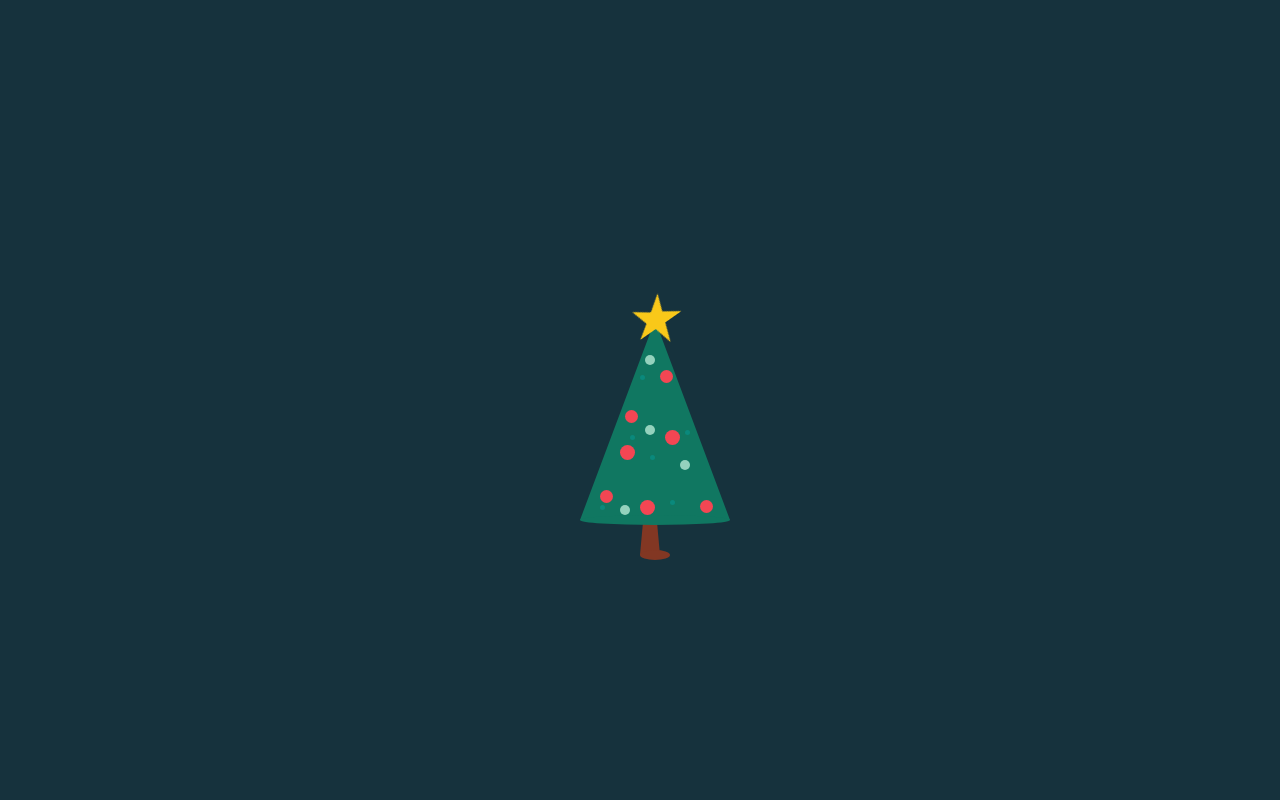
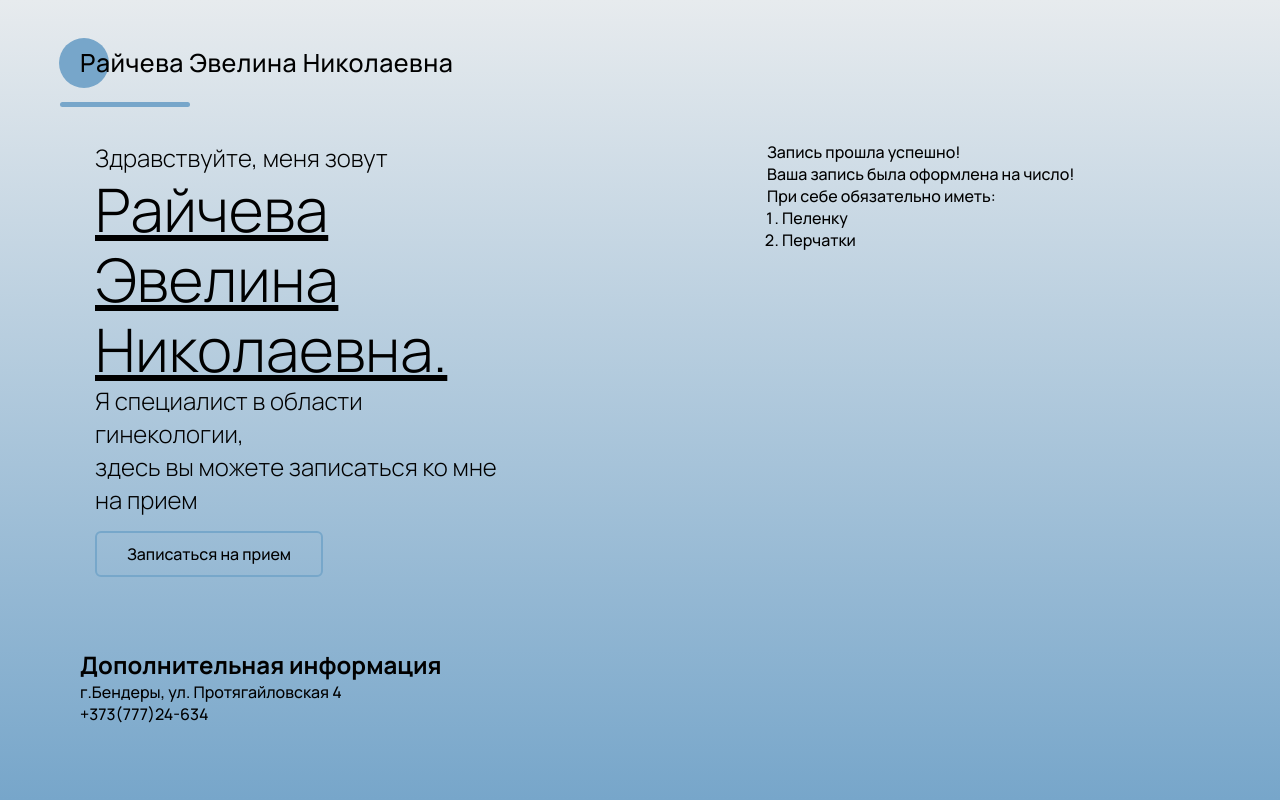
Before and after one commit to slin4er/raycheva_v2.0, a React (Create React App) app: page / in a window 1280 px wide. Shown: the top 800 px of the page. Built offline with nearby package versions, Linux system fonts and the light colour scheme.

Commit message:
styling preview

```diff
--- a/package.json
+++ b/package.json
@@ -52,10 +52,5 @@
 			"last 1 firefox version",
 			"last 1 safari version"
 		]
-	},
-	"devDependencies": {
-		"autoprefixer": "^10.4.13",
-		"postcss": "^8.4.19",
-		"tailwindcss": "^3.2.4"
 	}
 }
--- a/postcss.config.js
+++ /dev/null
@@ -1,6 +0,0 @@
-module.exports = {
-  plugins: {
-    tailwindcss: {},
-    autoprefixer: {},
-  },
-}
--- a/src/components/Layout.tsx
+++ b/src/components/Layout.tsx
@@ -12,8 +12,8 @@ export const Layout: FC<ILayout> = ({ dateClickHandler, sucMes, resData }) => {
 	return (
 		<Main>
 			<Preview message={sucMes} data={resData} />
-			<DatePicker dateClickHandler={dateClickHandler} />
-			<Footer />
+			{/* <DatePicker dateClickHandler={dateClickHandler} />
+			<Footer /> */}
 		</Main>
 	)
 }
--- a/src/components/Preview.tsx
+++ b/src/components/Preview.tsx
@@ -20,26 +20,169 @@ export const Preview: FC<IPropPreview> = ({ message, data }) => {
 	}, [message])
 	return (
 		<PreviewBlock>
-			{mes ? (
-				<div>
-					<h2>Запись прошла успешно!</h2>
-					<div>Ваша запись была оформлена на {data?.appointment} число!</div>
-					<div>При себе обязательно иметь:</div>
-					<ol>
-						<li>Пеленку</li>
-						<li>Перчатки</li>
-					</ol>
-				</div>
-			) : null}
-			<ChristmasTree />
+			<Header>
+				<Label>Райчева Эвелина Николаевна</Label>
+				<Line></Line>
+			</Header>
+			<About>
+				<AboutBlock>
+					<Info>
+						Здравствуйте, меня зовут
+						<br /> <Name>Райчева Эвелина Николаевна.</Name> <br />Я специалист в
+						области гинекологии, <br />
+						здесь вы можете записаться ко мне на прием
+					</Info>
+					<Button>Записаться на прием</Button>
+				</AboutBlock>
+
+				<SuccesMessage>
+					<SuccesMessageTitle>Запись прошла успешно!</SuccesMessageTitle>
+					<SuccesMessageDate>
+						Ваша запись была оформлена на
+						<SuccesMessageTime>{data?.appointment}</SuccesMessageTime> число!
+					</SuccesMessageDate>
+					<SuccesMessageRequire>
+						При себе обязательно иметь:
+					</SuccesMessageRequire>
+					<Ol>
+						<Li>Пеленку</Li>
+						<Li>Перчатки</Li>
+					</Ol>
+				</SuccesMessage>
+			</About>
+			<Contact>
+				<Title>Дополнительная информация</Title>
+				<Block>
+					<Location>г.Бендеры, ул. Протягайловская 4</Location>
+					<Tel>+373(777)24-634</Tel>
+				</Block>
+			</Contact>
+			{/* <ChristmasTree /> */}
 		</PreviewBlock>
 	)
 }
 
-const PreviewBlock = styled.div`
+const PreviewBlock = styled.section`
+	height: 100vh;
+	width: 100%;
+	padding: 50px 80px 75px 80px;
 	display: flex;
-	height: 100vh;
-	align-items: center;
-	justify-content: center;
-	background-color: #16323d;
+	flex-direction: column;
+	justify-content: space-between;
+	align-items: flex-start;
+	background: linear-gradient(#e7ebee, #77a6ca);
 `
+const Header = styled.header`
+	display: flex;
+	position: relative;
+`
+const Line = styled.hr`
+	position: absolute;
+	left: -20px;
+	bottom: -32px;
+	width: 130px;
+	height: 5px;
+	border: none;
+	border-radius: 3px;
+	background: #77a6ca;
+`
+const Label = styled.span`
+	font-weight: 500;
+	font-size: 25px;
+	line-height: 25px;
+	letter-spacing: 0.02em;
+	color: #000000;
+	position: relative;
+	z-index: 1;
+	:before {
+		content: '';
+		width: 50px;
+		height: 50px;
+		border-radius: 100%;
+		position: absolute;
+		top: -12px;
+		left: -21px;
+		background: #77a6ca;
+		z-index: -1;
+	}
+`
+const About = styled.div`
+	width: 100%;
+	display: flex;
+	justify-content: space-between;
+	align-items: flex-start;
+`
+const AboutBlock = styled.div`
+	width: 40%;
+	padding: 15px;
+`
+const Name = styled.span`
+	margin-top: 10px;
+	margin-bottom: 10px;
+	font-weight: 300;
+	font-size: 60px;
+	line-height: 70px;
+	color: #000000;
+	text-decoration: underline;
+`
+
+const Info = styled.div`
+	font-size: 24px;
+	line-height: 33px;
+	color: #000000;
+	font-weight: 300;
+`
+const Contact = styled.div``
+const Button = styled.a`
+	text-decoration: none;
+	display: inline-block;
+	padding: 10px 30px;
+	margin-top: 15px;
+	border: 2px solid #77a7ca;
+	border-radius: 6px;
+	position: relative;
+	overflow: hidden;
+	color: #000000;
+	cursor: pointer;
+	transition: 0.2s ease-in-out;
+	:before {
+		content: '';
+		background: linear-gradient(
+			90deg,
+			rgba(255, 255, 255, 0.1),
+			rgba(255, 255, 255, 0.5)
+		);
+		height: 60px;
+		width: 50px;
+		position: absolute;
+		top: -8px;
+		left: -75px;
+		transform: skewX(-45deg);
+	}
+	:hover {
+		background: #77a7ca;
+		color: #fff;
+		border: 2px solid #fff;
+	}
+	:hover:before {
+		left: 300px;
+		transition: 0.9s ease-in-out;
+	}
+`
+const Title = styled.h2``
+const Block = styled.div``
+const Location = styled.div``
+const Tel = styled.span``
+
+const SuccesMessage = styled.div`
+	width: 40%;
+	padding: 15px;
+`
+const SuccesMessageTitle = styled.div``
+const SuccesMessageDate = styled.div``
+const SuccesMessageTime = styled.span``
+const SuccesMessageRequire = styled.div``
+const Ol = styled.ol`
+	padding-left: 15px;
+`
+const Li = styled.li``
--- a/src/index.css
+++ b/src/index.css
@@ -1,12 +1,14 @@
-@tailwind base;
-@tailwind components;
-@tailwind utilities;
+@import url('https://fonts.googleapis.com/css2?family=Jost:ital,wght@0,300;0,400;0,500;0,600;0,700;1,300;1,400;1,500;1,600;1,700&family=Manrope:wght@300;500;700&family=Roboto:ital,wght@0,100;0,300;0,400;0,500;0,700;1,100;1,300;1,400;1,500;1,700&display=swap');
+
+* {
+	margin: 0;
+	padding: 0;
+	box-sizing: border-box;
+}
 
 body {
 	margin: 0;
-	font-family: -apple-system, BlinkMacSystemFont, 'Segoe UI', 'Roboto', 'Oxygen',
-		'Ubuntu', 'Cantarell', 'Fira Sans', 'Droid Sans', 'Helvetica Neue',
-		sans-serif;
+	font-family: 'Manrope';
 	-webkit-font-smoothing: antialiased;
 	-moz-osx-font-smoothing: grayscale;
 }
--- a/src/index.tsx
+++ b/src/index.tsx
@@ -3,7 +3,7 @@ import ReactDOM from 'react-dom/client'
 import { BrowserRouter as Router } from 'react-router-dom'
 import './index.css'
 import { App } from './App'
-import '../node_modules/bulma/css/bulma.min.css'
+// import '../node_modules/bulma/css/bulma.min.css'
 
 const root = ReactDOM.createRoot(document.getElementById('root') as HTMLElement)
 root.render(
--- a/tailwind.config.js
+++ /dev/null
@@ -1,8 +0,0 @@
-/** @type {import('tailwindcss').Config} */
-module.exports = {
-  content: [],
-  theme: {
-    extend: {},
-  },
-  plugins: [],
-}
```
Also changed, not shown: 1 other file (tests, documents, lock files or other folders).
